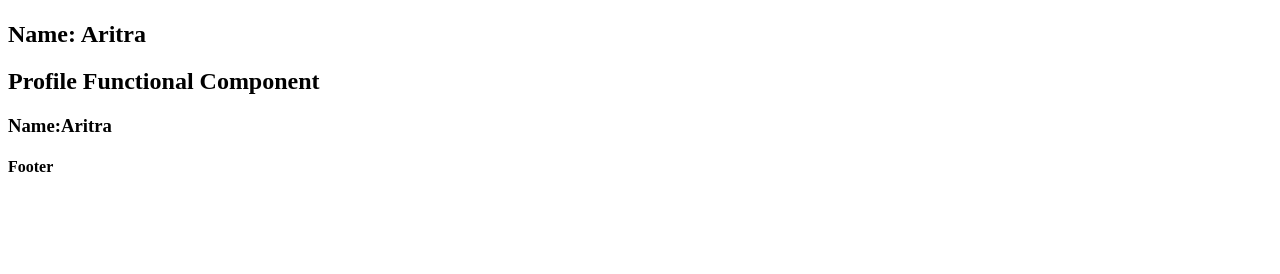
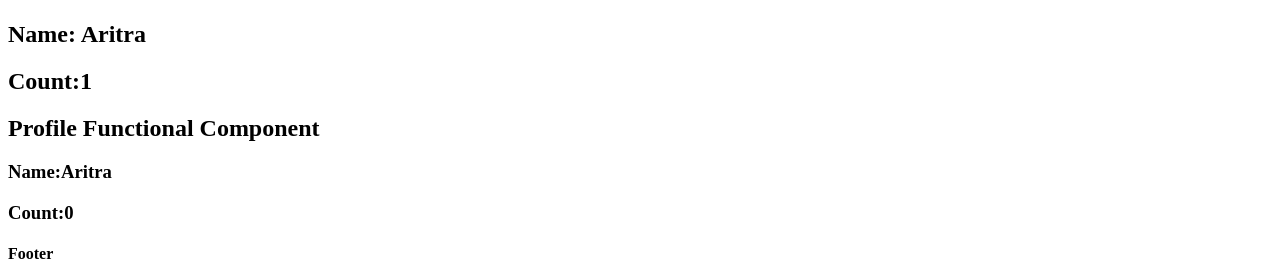
Before and after one commit to Noeasyboy007/React-ii, a React (Vite) app in the folder 5-FoodVilla/: page /about in a window 1280 px wide. Shown: the part 268-542 px from the top of the page. Built offline with nearby package versions, Linux system fonts and the light colour scheme.

Commit message:
classComponents inside using useState

```diff
--- a/5-FoodVilla/src/components/Profile.js
+++ b/5-FoodVilla/src/components/Profile.js
@@ -1,8 +1,12 @@
+import { useState } from 'react';
+
 const ProfileFunctionalComponents = (props) => {
+    const [count]=useState(0);
     return (
         <div>
             <h2>Profile Functional Component</h2>
             <h3>Name:{props.name}</h3>
+            <h3>Count:{count}</h3>
         </div>
     )
 }
--- a/5-FoodVilla/src/components/ProfileClass.js
+++ b/5-FoodVilla/src/components/ProfileClass.js
@@ -1,11 +1,19 @@
 import React from "react"
 
 class ProfileClassComponents extends React.Component {
+    constructor(props) {
+        super(props);
+        //create State
+        this.state = {
+            count: 1,
+        };
+    };
     render() {
         return (
             <div>
                 <h1>Profile classs Component</h1>
                 <h2>Name: {this.props.name}</h2>
+                <h2>Count:{this.state.count}</h2>
             </div>
         )
     }
```
